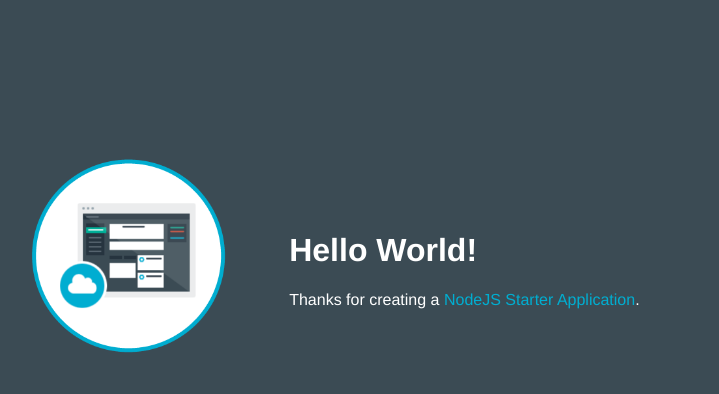
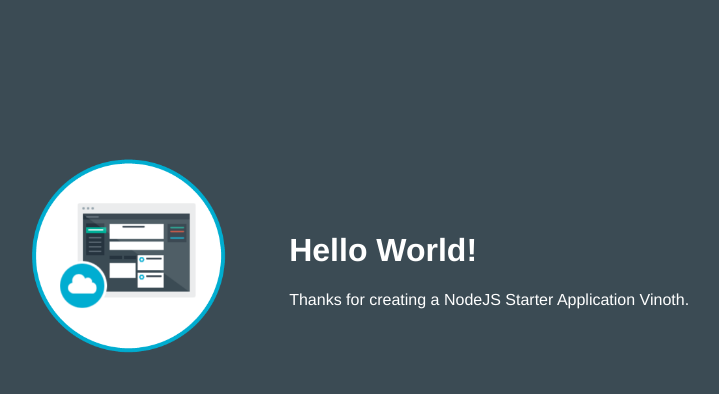
Before and after one commit to vinotk23/nodejsdemoapp-vinoth, a website: page public/index.html in a window 1280 px wide. Shown: the whole page, without its empty margins (253-972 px from the left). Drawn offline with Linux system fonts and the light colour scheme.

Commit message:
first commit

```diff
--- a/public/index.html
+++ b/public/index.html
@@ -17,7 +17,7 @@
         </td>
         <td>
           <h1 id="message">Hello World!</h1>
-          <p class='description'></p> Thanks for creating a <span class = "blue">NodeJS Starter Application</span>.
+          <p class='description'></p> Thanks for creating a NodeJS Starter Application Vinoth.
         </td>
       </tr>
     </table>
```
Also changed, not shown: 1 other file.
